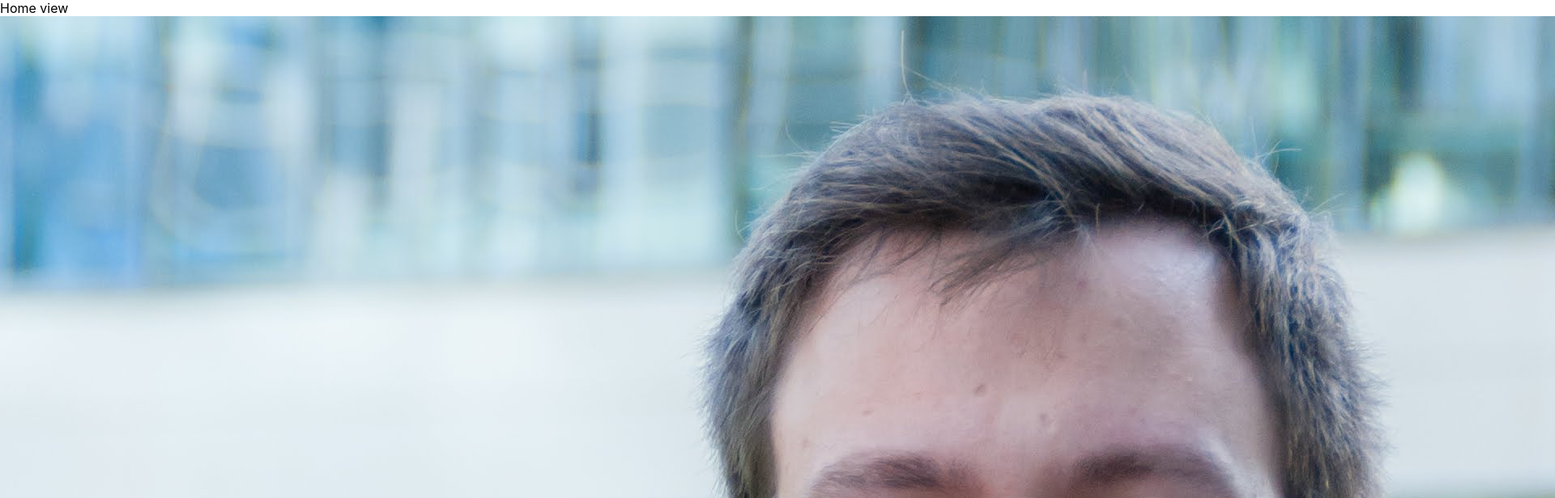
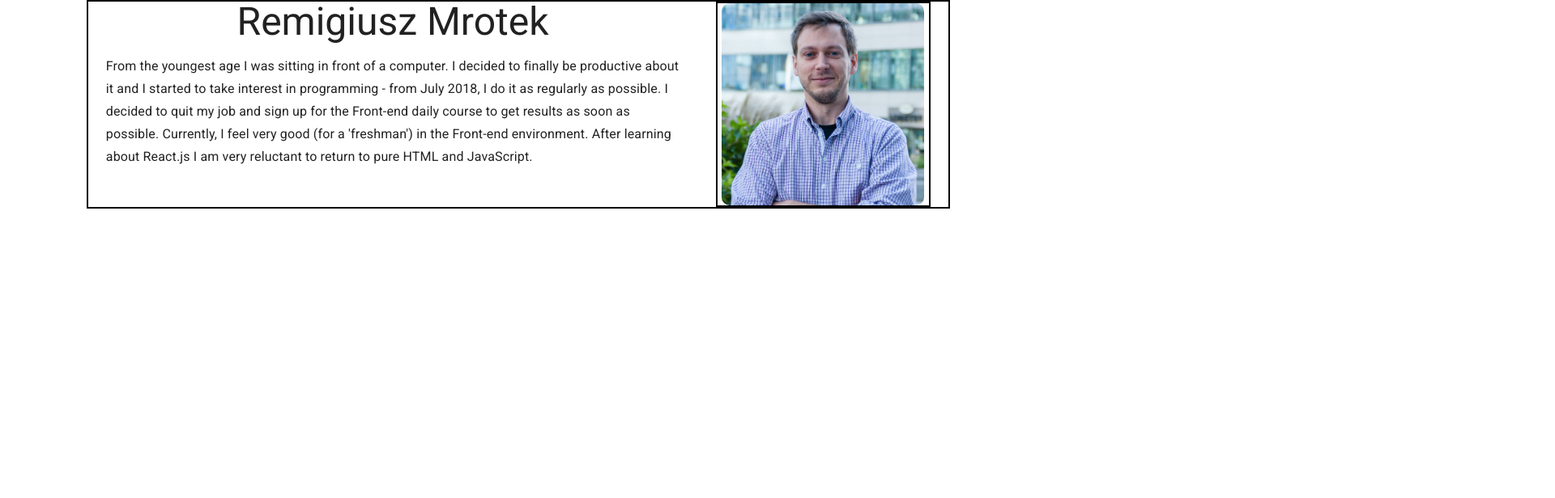
Before and after one commit to rmrotek/new-portfolio, a React (Create React App) app: page / in a window 1280 px wide. Shown: the top 616 px of the page at 81% size, 1920 px wide, since content can reach past the window. Built offline with nearby package versions, Linux system fonts and the light colour scheme.

Commit message:
move information to state

```diff
--- a/src/components/HomeView/HomeView.js
+++ b/src/components/HomeView/HomeView.js
@@ -1,11 +1,18 @@
 import React, { Component } from 'react';
+import { Grid, Typography } from '@material-ui/core'
+import Picture from '../Picture/Picture';
+
 import myFace from '../../myface.jpg'
-
 class HomeView extends Component {
 
-  state= {
+  state = {
     name: 'Remigiusz',
     surname: 'Mrotek',
+    headerDescription: `From the youngest age I was sitting in front of a computer.
+    I decided to finally be productive about it and I started to take interest in programming - from July 2018,
+    I do it as regularly as possible. I decided to quit my job and sign up for the Front-end daily course to get results as soon as possible.
+    Currently, I feel very good (for a 'freshman') in the Front-end environment.
+    After learning about React.js I am very reluctant to return to pure HTML and JavaScript.`,
     picture: myFace,
 
   }
@@ -13,8 +20,28 @@ class HomeView extends Component {
   render() {
     return (
       <>
-      Home view
-      <img src={this.state.picture} alt="my face" />;
+        <Grid container justify='center'>
+          <Grid container item xl={10} lg={10} md={10} sm={10} xs={10} justify='space-around' style={{ border: '2px solid black' }}>
+
+
+            <Grid item xl={12} lg={8} md={12} sm={12} xs={12}>
+              <Typography variant='h3' align='center' paragraph>
+                {`${this.state.name} ${this.state.surname}`}
+              </Typography>
+
+              <Typography variant='subtitle1' align='left'>
+                {this.state.headerDescription}
+              </Typography>
+            </Grid>
+            <Grid item container xl={4} lg={3} md={12} sm={12} xs={12} justify='center' style={{ border: '2px solid black' }}>
+              <Picture picture={this.state.picture} />
+            </Grid>
+
+
+
+          </Grid>
+
+        </Grid>
       </>
     );
   }
--- /dev/null
+++ b/src/components/Picture/Picture.js
@@ -0,0 +1,21 @@
+import React, { Component } from 'react';
+
+class Picture extends Component {
+
+
+
+  render() {
+    return (
+      <div style={{
+        backgroundImage: `url(${this.props.picture})`,
+        backgroundSize: 'cover',
+        width: 250,
+        height: 250,
+        borderRadius: 10
+      }}>
+      </div>
+    );
+  }
+}
+
+export default Picture;
```
